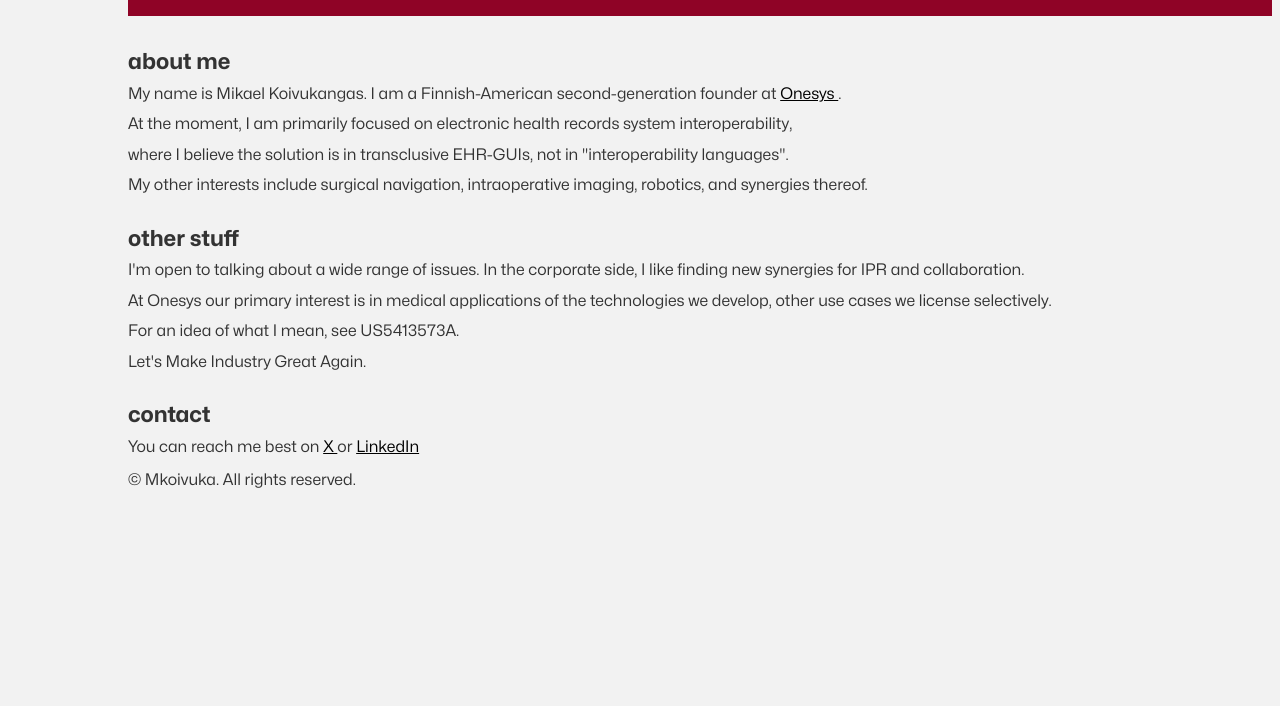
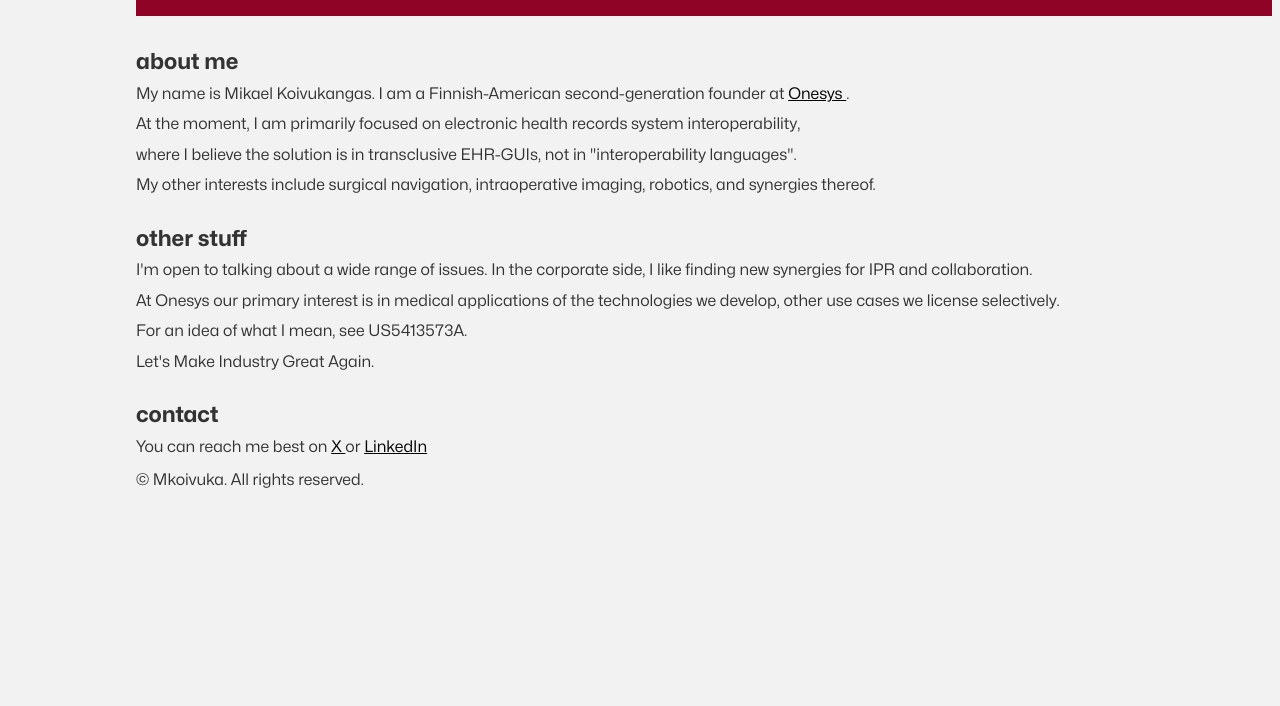
Before and after one commit to Mikael-Koivukangas/home, a plain HTML site: page index.html in a window 1280 px wide. Shown: the part 94-800 px from the top of the page. Drawn offline with Linux system fonts and the light colour scheme.

Commit message:
Update style.css

```diff
--- a/style.css
+++ b/style.css
@@ -37,7 +37,7 @@ body {
     background-color: #f2f2f2;
     font-family: 'Mona Sans';
     color: #333;
-    margin-left: 10%;
+    padding-left: 10%;
 }
 
 div {
```
